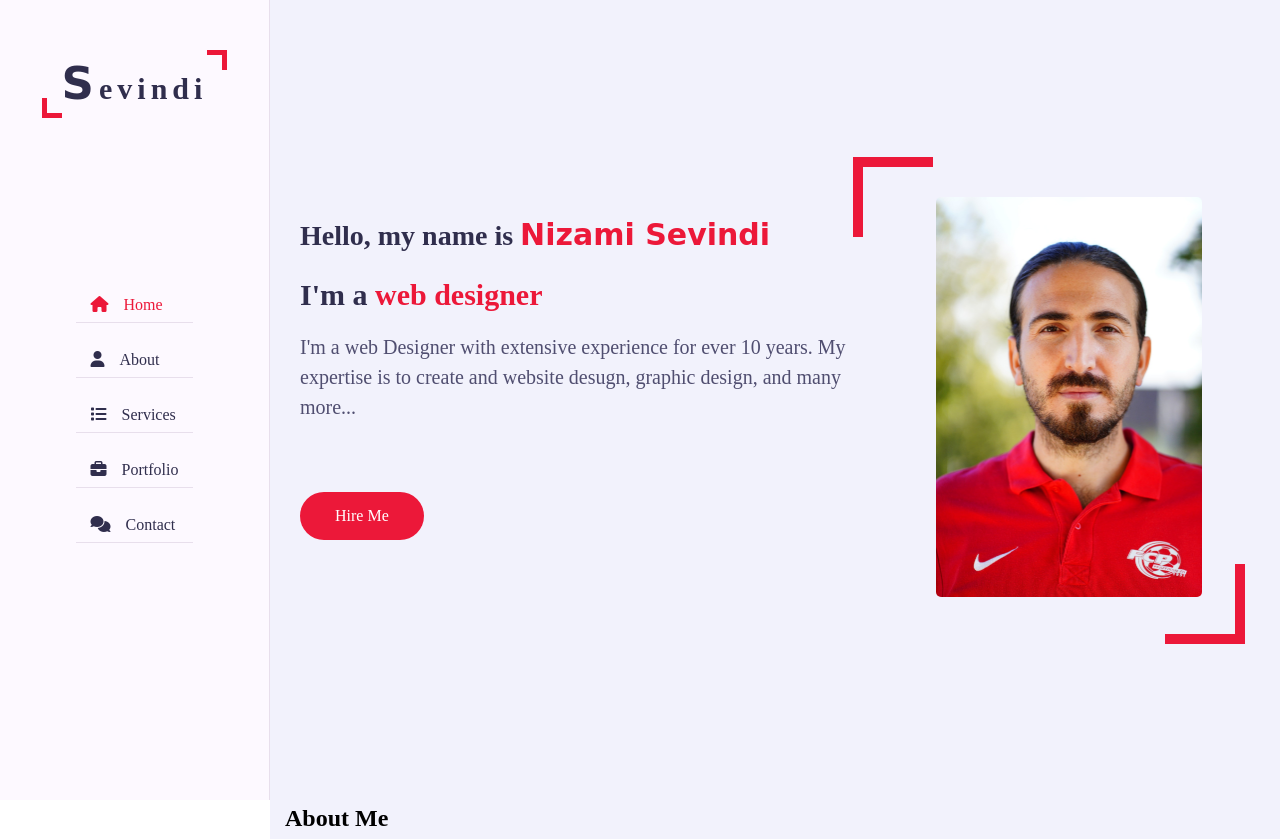
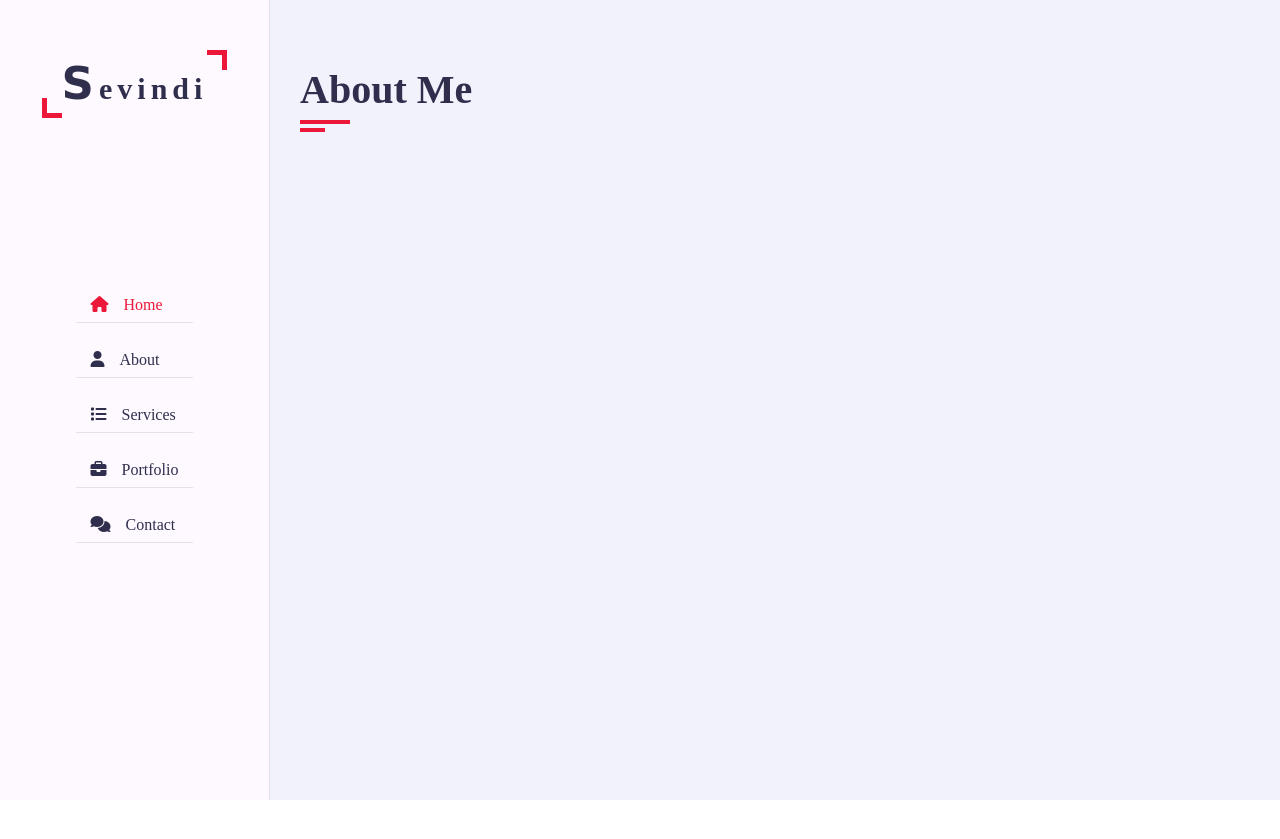
Before and after one commit to nsevindi87/Portfolio, a plain HTML site: page index.html in a window 1280 px wide. Shown: the top 839 px of the page. After the commit the page ends 800 px from the top, so only its background shows below. Drawn offline with Linux system fonts and the light colour scheme; a web font is replaced by a local one.

Commit message:
About section is being written

```diff
--- a/css/style.css
+++ b/css/style.css
@@ -38,6 +38,10 @@ ul{
     opacity: 1;
 }
 
+.hidden{
+    display: none !important;
+}
+
 .main-content{
     padding-left: 270px;
 }
@@ -51,6 +55,44 @@ ul{
     max-width: 1100px;
     width: 100%;
     margin: auto;
+}
+
+.section .container{
+    padding-top: 60px;
+    padding-bottom: 70px;
+}
+
+.section-title{
+    flex: 0 0 100%;
+    max-width: 100%;
+}
+
+.section-title h2{
+    font-size: 40px;
+    color: var(--text-black-900);
+    font-weight: 700;
+    position: relative;
+}
+
+.section-title h2::before{
+    content: '';
+    height: 4px;
+    width: 50px;
+    background-color: var(--skin-color);
+    position: absolute;
+    top: 100%;
+    left: 0;
+}
+
+.section-title h2::after{
+    content: '';
+    height: 4px;
+    width: 25px;
+    background-color: var(--skin-color);
+    position: absolute;
+    top: 100%;
+    left: 0;
+    margin-top: 8px;
 }
 
 .row{
--- a/index.html
+++ b/index.html
@@ -62,7 +62,7 @@
             <section class="about section">
                 <div class="container">
                     <div class="row">
-                        <div class="section-title"><h2>About Me</h2></div>
+                        <div class="section-title padd-15"><h2>About Me</h2></div>
                     </div>
                 </div>
             </section>
```
